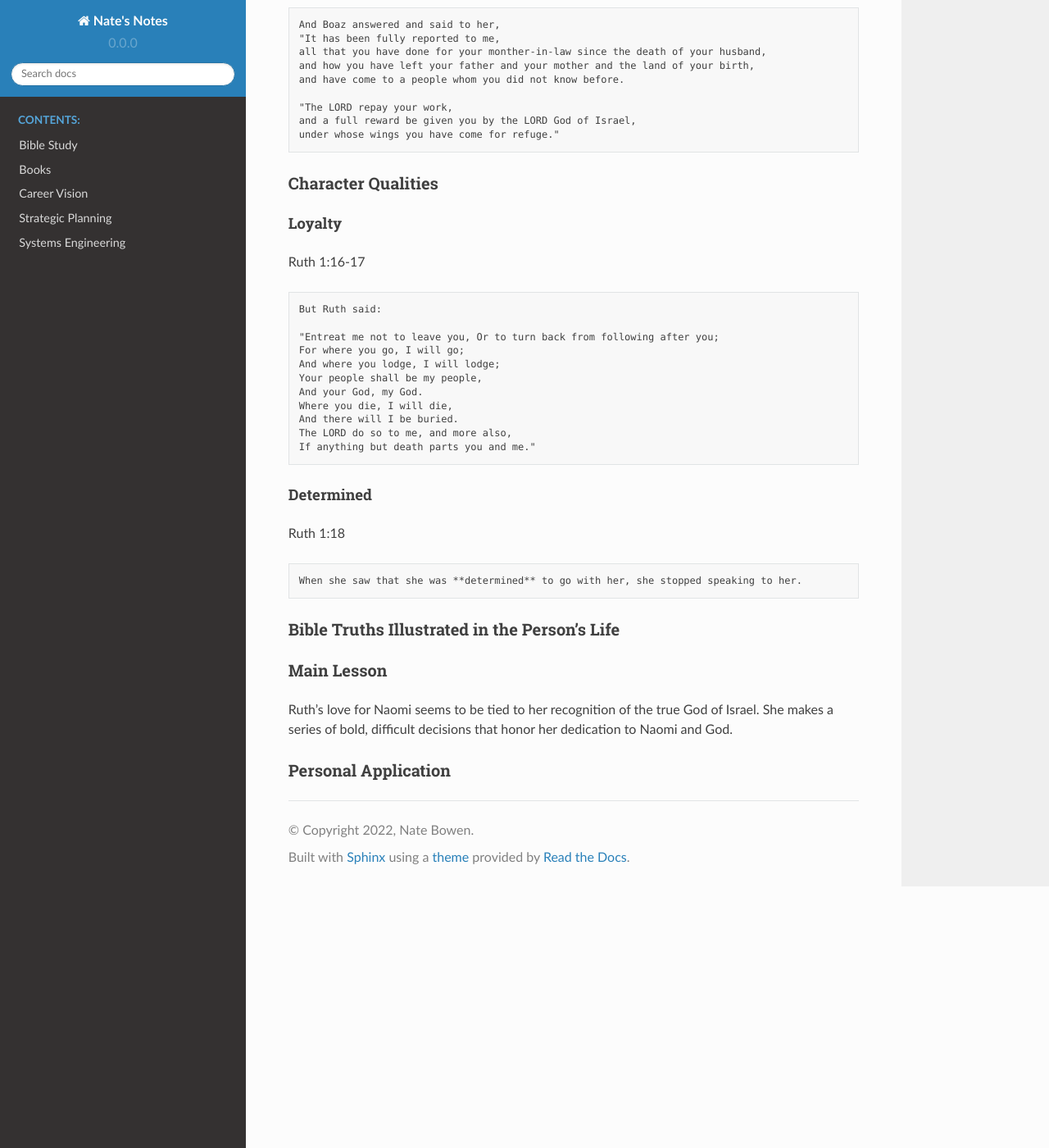
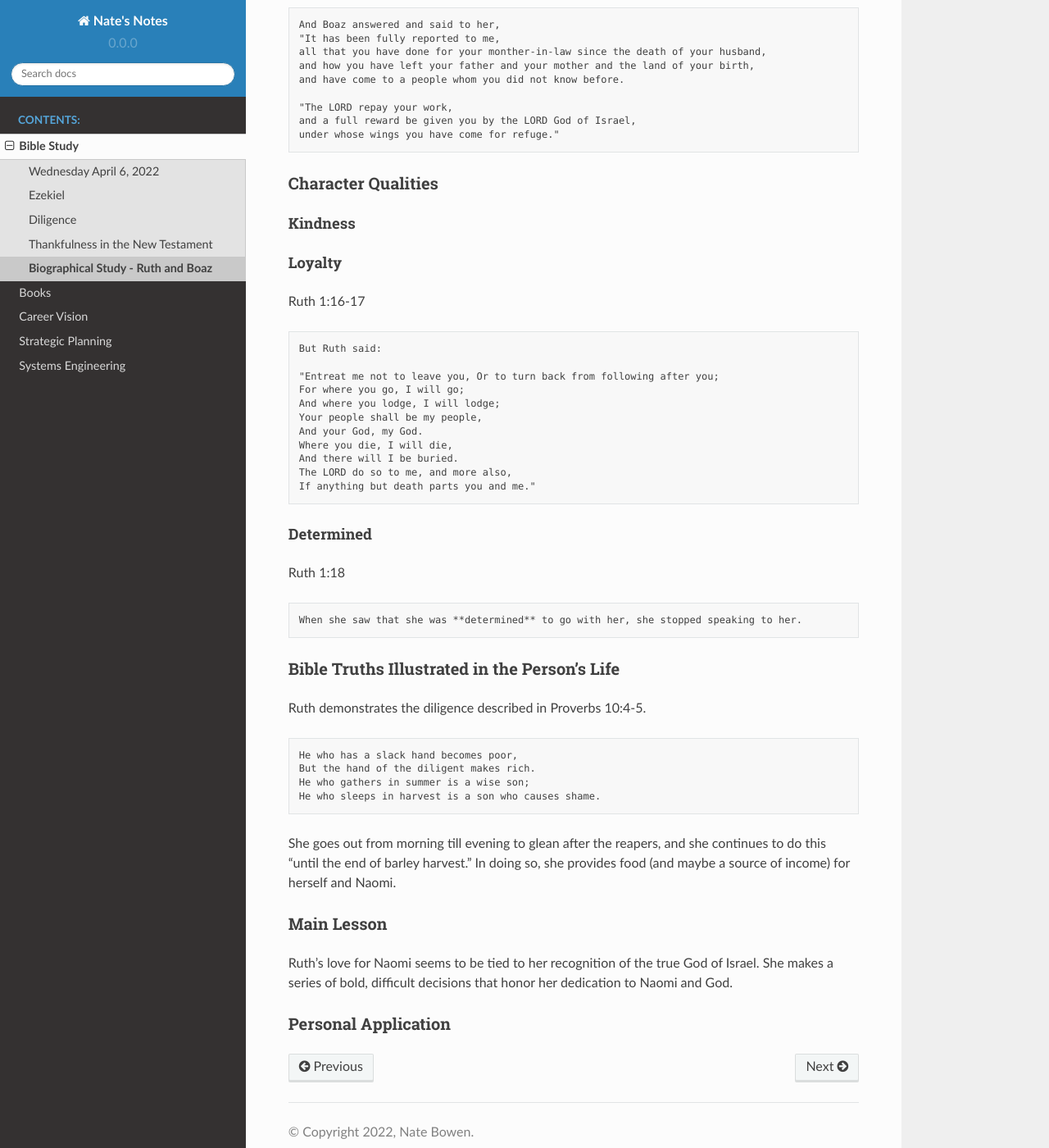
Before and after one commit to NateBowen/nates-docs, a Sphinx documentation site: the page built from source/bible-study/biographical-study/ruth-and-boaz.md, in a window 1280 px wide and 1400 px high, scrolled down 815 px. Shown: the whole window at 82% size. Built offline with Sphinx 7.4.7 and the Read the Docs theme 2.0.0, drawn with Linux system fonts in a browser that asks for light colours.

Commit message:
Update Ruth study

````diff
--- a/source/bible-study/biographical-study/ruth-and-boaz.md
+++ b/source/bible-study/biographical-study/ruth-and-boaz.md
@@ -42,6 +42,8 @@ under whose wings you have come for refuge."
 
 ### Character Qualities
 
+#### Kindness
+
 #### Loyalty
 
 Ruth 1:16-17
@@ -70,6 +72,18 @@ When she saw that she was **determined** to go with her, she stopped speaking to
 
 ### Bible Truths Illustrated in the Person's Life
 
+Ruth demonstrates the diligence described in Proverbs 10:4-5.
+
+```text
+He who has a slack hand becomes poor,
+But the hand of the diligent makes rich.
+He who gathers in summer is a wise son;
+He who sleeps in harvest is a son who causes shame.
+```
+
+She goes out from morning till evening to glean after the reapers, and she continues to do this "until the end of barley harvest."
+In doing so, she provides food (and maybe a source of income) for herself and Naomi.
+
 ### Main Lesson
 
 Ruth's love for Naomi seems to be tied to her recognition of the true God of Israel.
--- a/source/bible-study/index.rst
+++ b/source/bible-study/index.rst
@@ -10,3 +10,4 @@ Bible Study
    ezekiel.md
    character-quality/diligence.md
    thematic-study/thankfulness-nt.md
+   biographical-study/ruth-and-boaz.md
````
